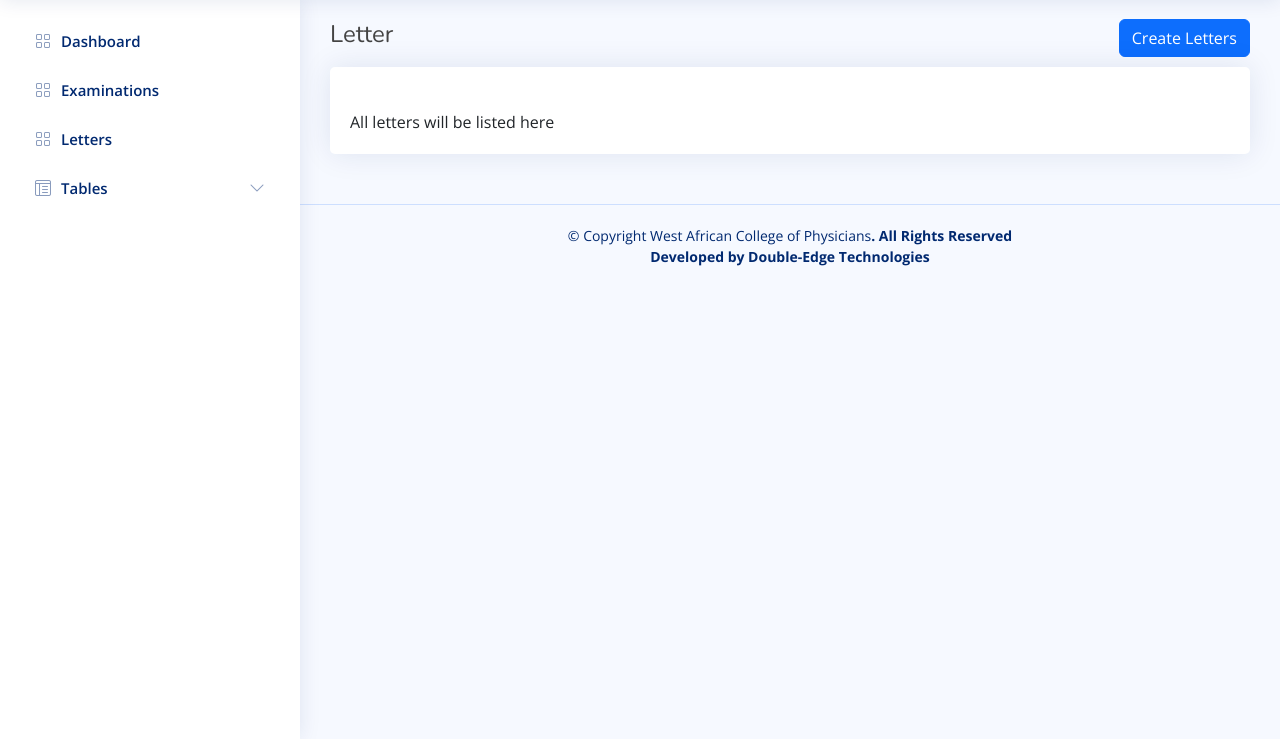
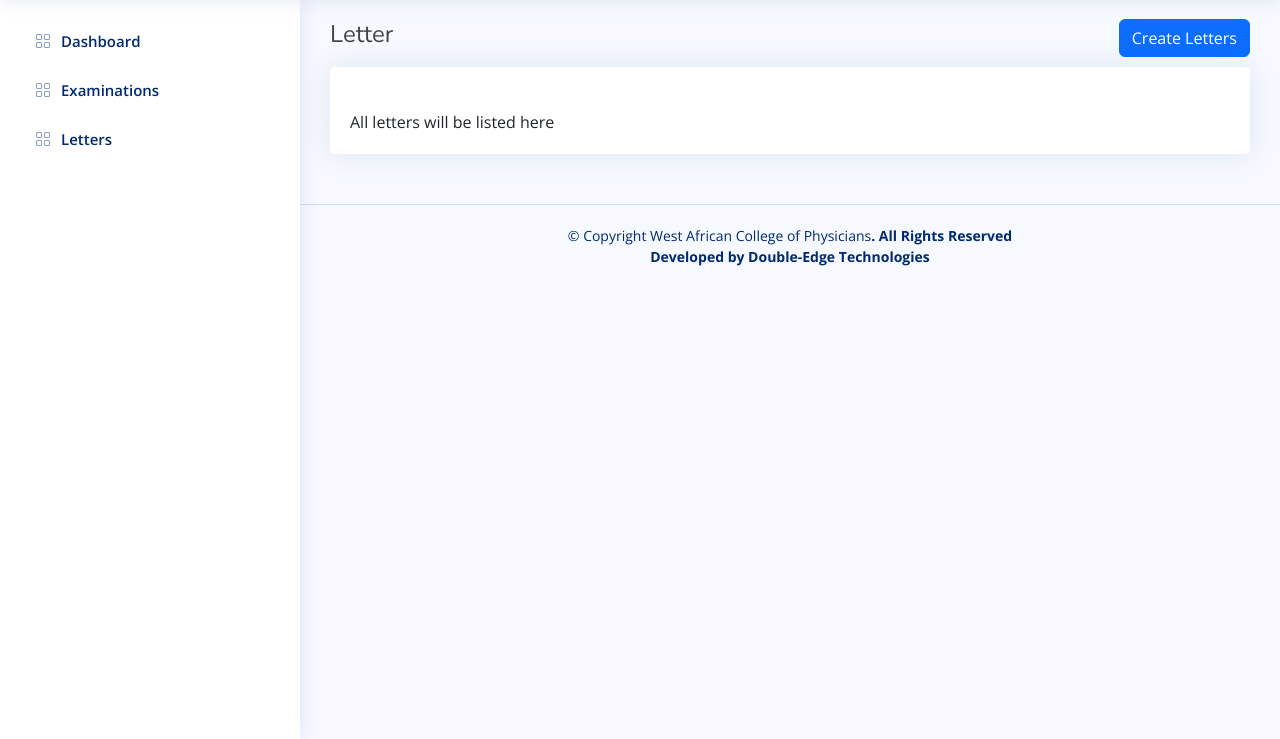
Before and after one commit to clementcrownrise/wacpExamApp, a Django app: page /signup/ in a window 1280 px wide. Shown: the part 61-800 px from the top of the page. Run offline with Django 5.2, Linux system fonts and the light colour scheme; some libraries are stand-ins or nearby versions.

Commit message:
fixed sidebar

```diff
--- a/templates/examination/base.html
+++ b/templates/examination/base.html
@@ -129,24 +129,6 @@
         </a>
       </li>
 
-      <li class="nav-item">
-        <a class="nav-link collapsed" data-bs-target="#tables-nav" data-bs-toggle="collapse" href="#">
-          <i class="bi bi-layout-text-window-reverse"></i><span>Tables</span><i class="bi bi-chevron-down ms-auto"></i>
-        </a>
-        <ul id="tables-nav" class="nav-content collapse " data-bs-parent="#sidebar-nav">
-          <li>
-            <a href="tables-general.html">
-              <i class="bi bi-circle"></i><span>General Tables</span>
-            </a>
-          </li>
-          <li>
-            <a href="tables-data.html">
-              <i class="bi bi-circle"></i><span>Data Tables</span>
-            </a>
-          </li>
-        </ul>
-      </li><!-- End Tables Nav -->
-
 
 
     </ul>
```
Also changed, not shown: db.sqlite3.
